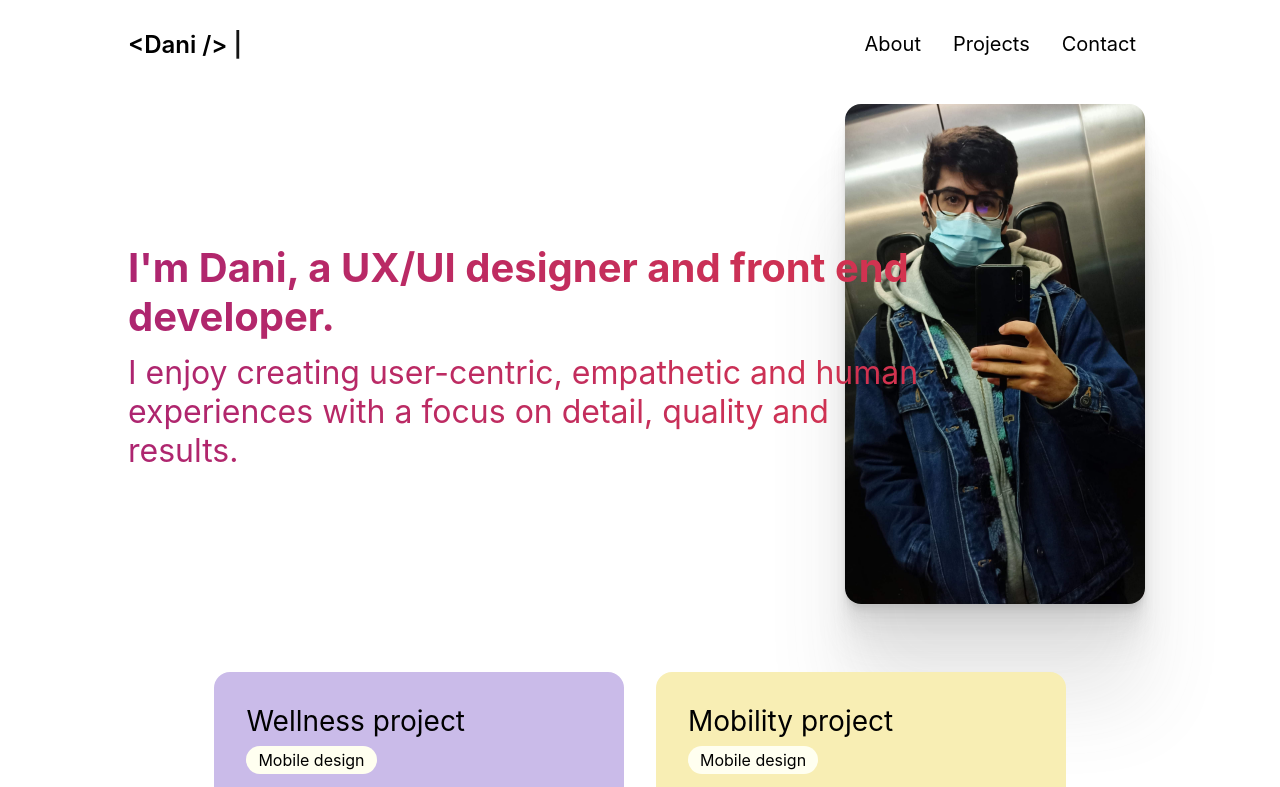
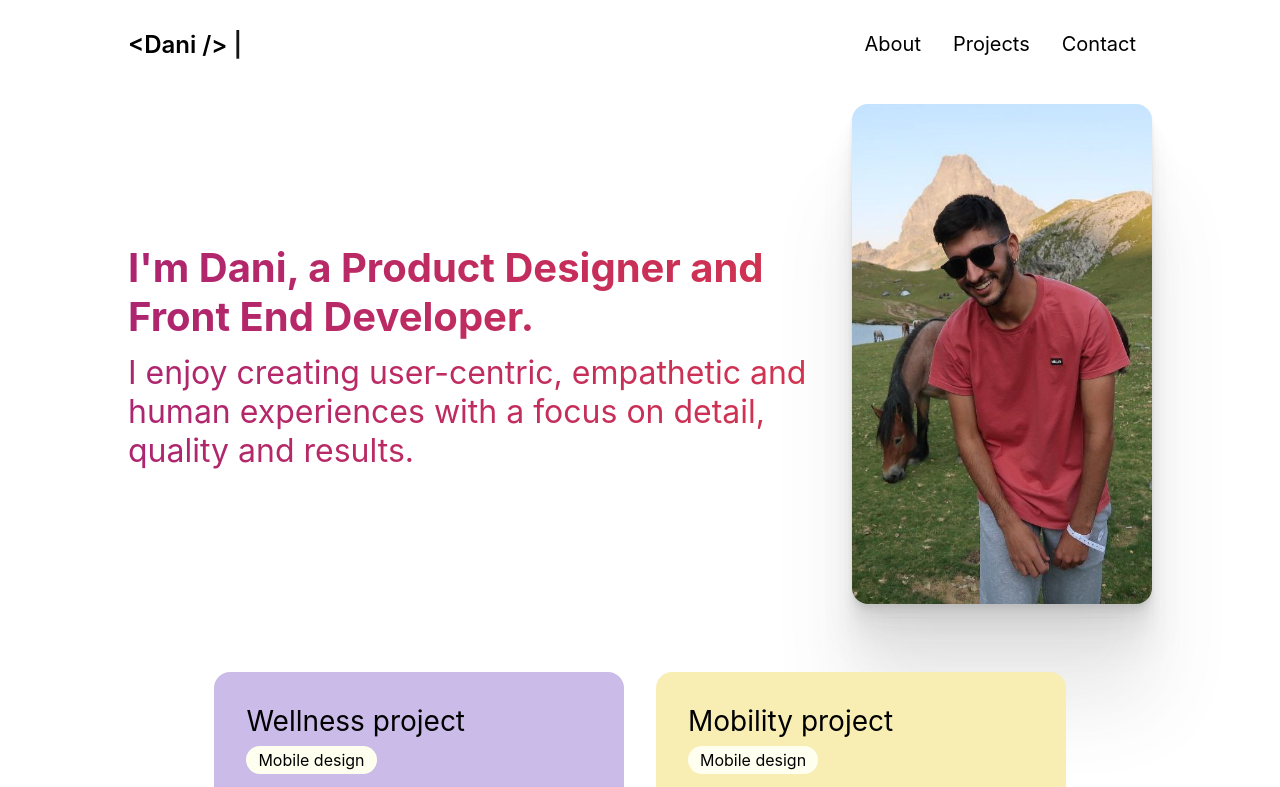
Before and after one commit to danifdezalonso/portfolio-react, a React (Create React App) app: page / in a window 1280 px wide. Shown: the top 787 px of the page. Built offline with nearby package versions, Linux system fonts and the light colour scheme.

Commit message:
prsentación

```diff
--- a/src/components/Presentation.css
+++ b/src/components/Presentation.css
@@ -39,7 +39,6 @@
 }
 
 .description__photo {
-    margin-left: -10%;
     z-index: -1;
 }
 
--- a/src/components/Presentation.js
+++ b/src/components/Presentation.js
@@ -1,13 +1,13 @@
 import React from "react";
 import "./Presentation.css";
-import profile from "../assets/profile.jpg";
+import profile from "../assets/profile.jpeg";
 
 const Presentation = () => {
   return (
     <div className="description">
       <div className="description__card">
         <p className="description__personal--header">
-          I'm Dani, a UX/UI designer and front end developer.
+          I'm Dani, a Product Designer and Front End Developer.
         </p>
         <p className="description__personal--subheader">
           I enjoy creating user-centric, empathetic and human experiences with a
```
Also changed, not shown: src/assets/profile.jpeg (added), 1 other file (tests, documents, lock files or other folders).
